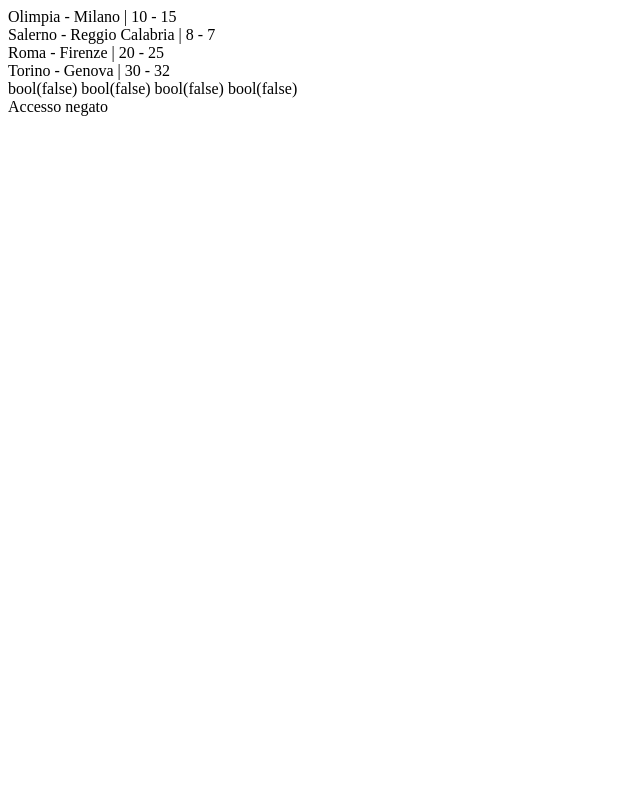
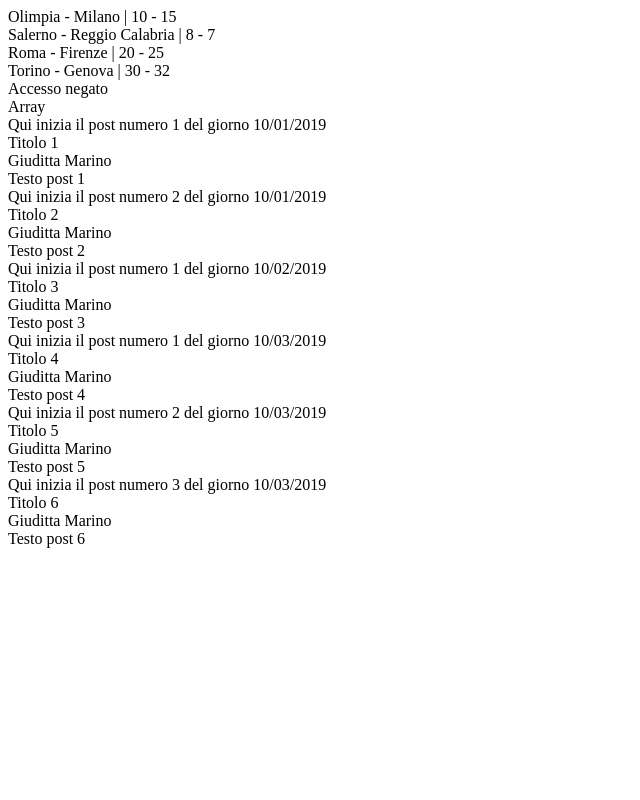
Before and after one commit to giuditta-marino/php-snacks-b1, a PHP site: page /?name=1 in a window 1280 px wide. Shown: the whole page, without its empty margins (0-640 px from the left). Run offline with PHP 8.4, Linux system fonts and the light colour scheme; data that the repository does not hold is empty.

Commit message:
snack 3 iniziato

```diff
--- a/index.php
+++ b/index.php
@@ -73,7 +73,7 @@ $resultMailAt = strpos($mail, '@');
 $resultMailDot = strpos($mail, '.');
 $resultAge = is_numeric($age);
 
-var_dump($resultName, $resultMailAt, $resultMailDot, $resultAge);
+// var_dump($resultName, $resultMailAt, $resultMailDot, $resultAge);
 
 // if (!$resultName || !$resultMailAt || !$resultMailDot || !$resultAge) {
 //   echo 'ko';
@@ -91,3 +91,110 @@ if ($resultName === true & $resultMailAt == true & $resultMailDot == true & $res
     Accesso negato
   </div>
 <?php } ?>
+
+<!-- SNACK 3 -->
+<!-- Creare un array di array.
+Ogni array figlio avrà come chiave una data in questo formato: DD/MM/YYYY
+(ad es 31/01/2007) e come valore un array di post associati a quella data.
+Stampare ogni data con i relativi post. -->
+
+<?php
+$posts = [
+
+    '10/01/2019' => [
+        [
+            'title' => 'Titolo 1',
+            'author' => 'Giuditta Marino',
+            'text' => 'Testo post 1'
+        ],
+        [
+            'title' => 'Titolo 2',
+            'author' => 'Giuditta Marino',
+            'text' => 'Testo post 2'
+        ],
+    ],
+
+    '10/02/2019' => [
+        [
+            'title' => 'Titolo 3',
+            'author' => 'Giuditta Marino',
+            'text' => 'Testo post 3'
+        ]
+    ],
+
+    '10/03/2019' => [
+        [
+            'title' => 'Titolo 4',
+            'author' => 'Giuditta Marino',
+            'text' => 'Testo post 4'
+        ],
+        [
+            'title' => 'Titolo 5',
+            'author' => 'Giuditta Marino',
+            'text' => 'Testo post 5'
+        ],
+        [
+            'title' => 'Titolo 6',
+            'author' => 'Giuditta Marino',
+            'text' => 'Testo post 6'
+        ]
+    ],
+];
+
+$dates= array_keys($posts);
+echo $dates;
+
+//
+// var_dump(array_keys($posts));
+//
+//
+// for ($i=0; $i < count($posts) ; $i++) {
+//   echo array_keys($posts[$i]);
+// }
+
+for ($i=0; $i < count($posts['10/01/2019']); $i++) { ?>
+  <div class="">
+    Qui inizia il post numero <?= $i + 1 ?> del giorno 10/01/2019
+  </div>
+  <div class="">
+    <?= $posts['10/01/2019'][$i][title] ?>
+  </div>
+  <div class="">
+    <?= $posts['10/01/2019'][$i][author] ?>
+  </div>
+  <div class="">
+    <?= $posts['10/01/2019'][$i][text] ?>
+  </div>
+<?php } ?>
+
+<?php
+for ($i=0; $i < count($posts['10/02/2019']); $i++) { ?>
+  <div class="">
+    Qui inizia il post numero <?= $i + 1 ?> del giorno 10/02/2019
+  </div>
+  <div class="">
+    <?= $posts['10/02/2019'][$i][title] ?>
+  </div>
+  <div class="">
+    <?= $posts['10/02/2019'][$i][author] ?>
+  </div>
+  <div class="">
+    <?= $posts['10/02/2019'][$i][text] ?>
+  </div>
+<?php } ?>
+
+<?php
+for ($i=0; $i < count($posts['10/03/2019']); $i++) { ?>
+  <div class="">
+    Qui inizia il post numero <?= $i + 1 ?> del giorno 10/03/2019
+  </div>
+  <div class="">
+    <?= $posts['10/03/2019'][$i][title] ?>
+  </div>
+  <div class="">
+    <?= $posts['10/03/2019'][$i][author] ?>
+  </div>
+  <div class="">
+    <?= $posts['10/03/2019'][$i][text] ?>
+  </div>
+<?php } ?>
```
